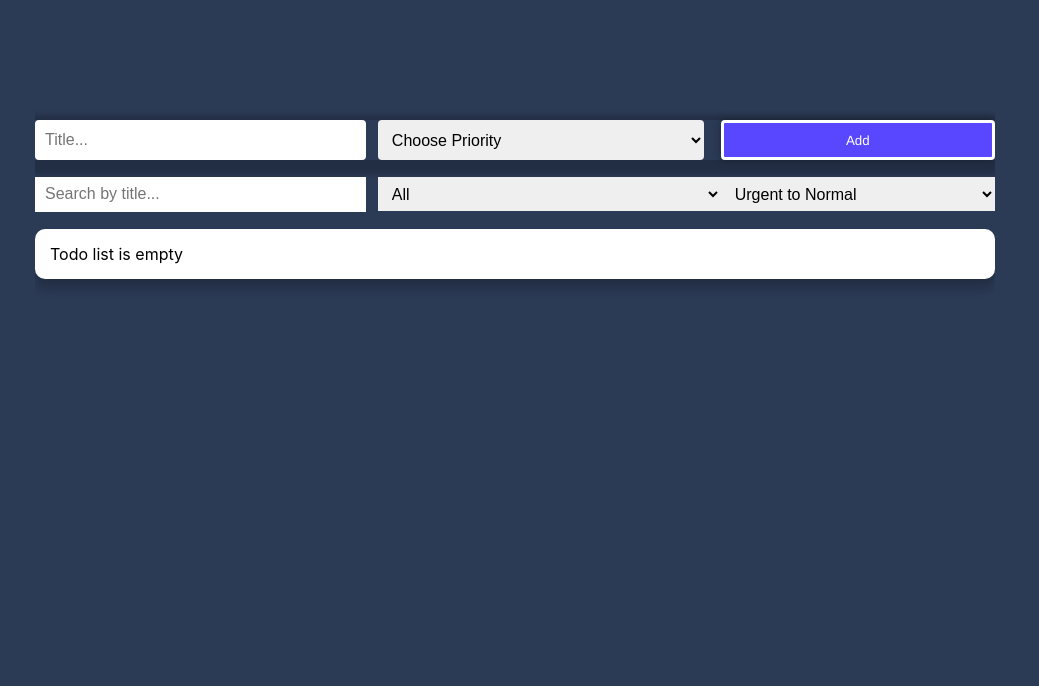
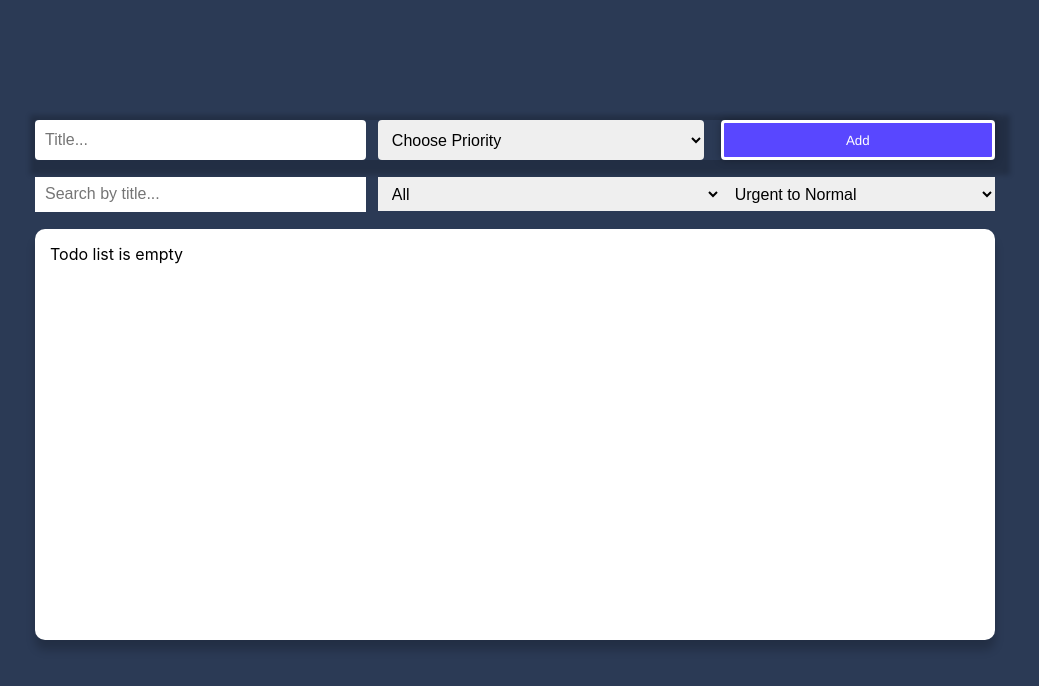
Before and after one commit to mhmtygt/es-case, a React (Create React App) app: page / in a window 1280 px wide. Shown: the top 686 px of the page, without its empty margins (125-1164 px from the left). Built offline with nearby package versions, Linux system fonts and the light colour scheme.

Commit message:
fixed multiple scroll.

```diff
--- a/src/components/TodoPanel.js
+++ b/src/components/TodoPanel.js
@@ -57,9 +57,7 @@ export const TodoPanel = () => {
           />
         </div>
       </div>
-      <div className="list-area">
-        <List />
-      </div>
+      <List />
     </div>
   );
 };
--- a/src/styles/layout.css
+++ b/src/styles/layout.css
@@ -1,6 +1,5 @@
 .todo-area{
   grid-row-start: 2;
-  overflow: scroll;
   max-height: 620px;
 }
 
@@ -15,7 +14,6 @@
   grid-column-start: 2;
   display: grid;
   grid-template-rows: 1fr 3fr 1fr;
-  overflow: scroll;
 }
 
 .form-grid{
--- a/src/styles/todoPanel.css
+++ b/src/styles/todoPanel.css
@@ -59,10 +59,6 @@
     outline: none;
 }
 
-.list-area{
-    overflow: scroll;
-}
-
 @media screen and (max-width: 600px) {
     .list-priority-filter{
       font: 0.5em sans-serif;
```
